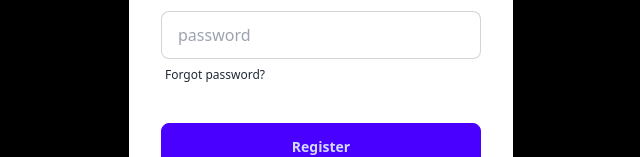
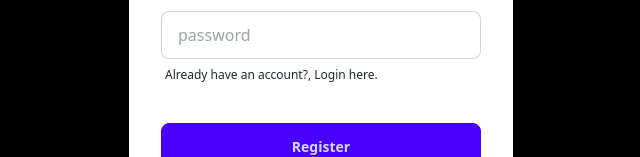
Before and after one commit to Oseun12/Todo-v.0, a Next.js app: page / in a window 1280 px wide. Shown: the part 527-684 px from the top of the page, without its empty margins (319-959 px from the left). Built offline with nearby package versions, Linux system fonts and the light colour scheme.

Commit message:
Chore: installing jsonwebtoken

```diff
--- a/package.json
+++ b/package.json
@@ -14,6 +14,7 @@
     "axios": "^1.7.4",
     "bcryptjs": "^2.4.3",
     "daisyui": "^4.12.10",
+    "jsonwebtoken": "^9.0.2",
     "next": "14.2.5",
     "next-auth": "^4.24.7",
     "react": "^18",
--- a/pages/components/Register.tsx
+++ b/pages/components/Register.tsx
@@ -72,7 +72,7 @@ const Register = () => {
                                 placeholder="password"
                                 className="input input-bordered" required />
                             <label className="label">
-                                <a href="#" className="label-text-alt link link-hover">Forgot password?</a>
+                                <a href="components/Login" className="label-text-alt link link-hover">Already have an account?, Login here.</a>
                             </label>
                         </div>
                         <div className="form-control mt-6">
```
Also changed, not shown: 1 other file (tests, documents, lock files or other folders).
